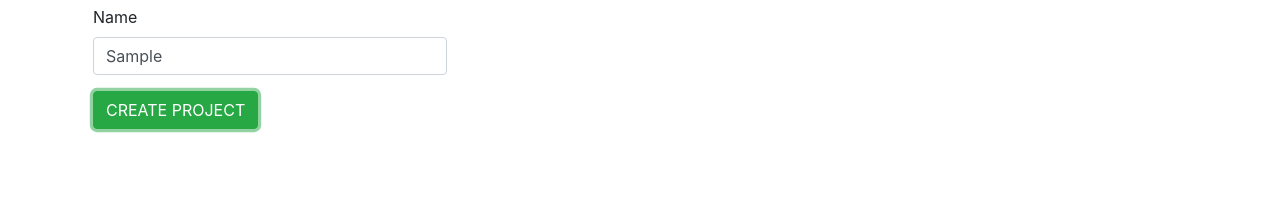
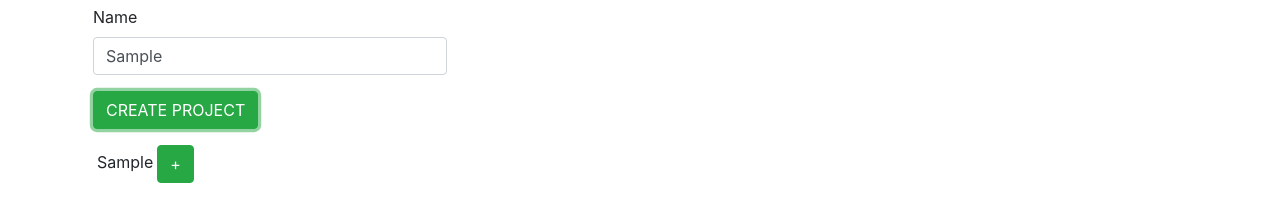
Before and after one commit to KabohaJeanMark/todo-list, a website built with webpack: page dist/index.html in a window 1280 px wide. Both pictures are taken after typing "Sample" into the empty fields and a click on the button "CREATE PROJECT". Shown: the part 113-334 px from the top of the page. Built offline with nearby package versions, Linux system fonts and the light colour scheme.

Commit message:
Add display all projects

```diff
--- a/src/index.js
+++ b/src/index.js
@@ -1,6 +1,8 @@
 console.log('Hello todo app');
 
 const projectList = [];
+
+const allprojects = document.getElementById('all-projects');
 
 class Project {
   constructor(name) {
@@ -13,12 +15,40 @@
   }
 }
 
+function createProjectCard(project) {
+  const div = document.createElement('div');
+  div.classList.add('m-2', 'p-1');
+  const projectName = document.createElement('span');
+  projectName.textContent = project.name;
+  const addProjectTodo = document.createElement('button');
+  addProjectTodo.classList.add('btn', 'btn-success', 'm-1');
+  addProjectTodo.textContent = '+';
+  div.appendChild(projectName);
+  div.appendChild(addProjectTodo);
+  return div;
+}
+
+function displayAllProjects() {
+  if (!projectList.length) {
+    const p2 = document.createElement('p');
+    p2.textContent = 'There are currently no books';
+    allprojects.appendChild(p2);
+  } else {
+    projectList.forEach((project) => {
+      const projectCard = createProjectCard(project);
+      allprojects.appendChild(projectCard);
+    });
+  }
+}
+
 const createProject = () => {
   const name = document.getElementById('name').value;
   const newProject = new Project(name);
   console.log(newProject);
   projectList.push(newProject);
   console.log(projectList);
+  allprojects.textContent = '';
+  displayAllProjects();
   return newProject;
 };
 
```
Also changed, not shown: dist/index.html, dist/main.js.
